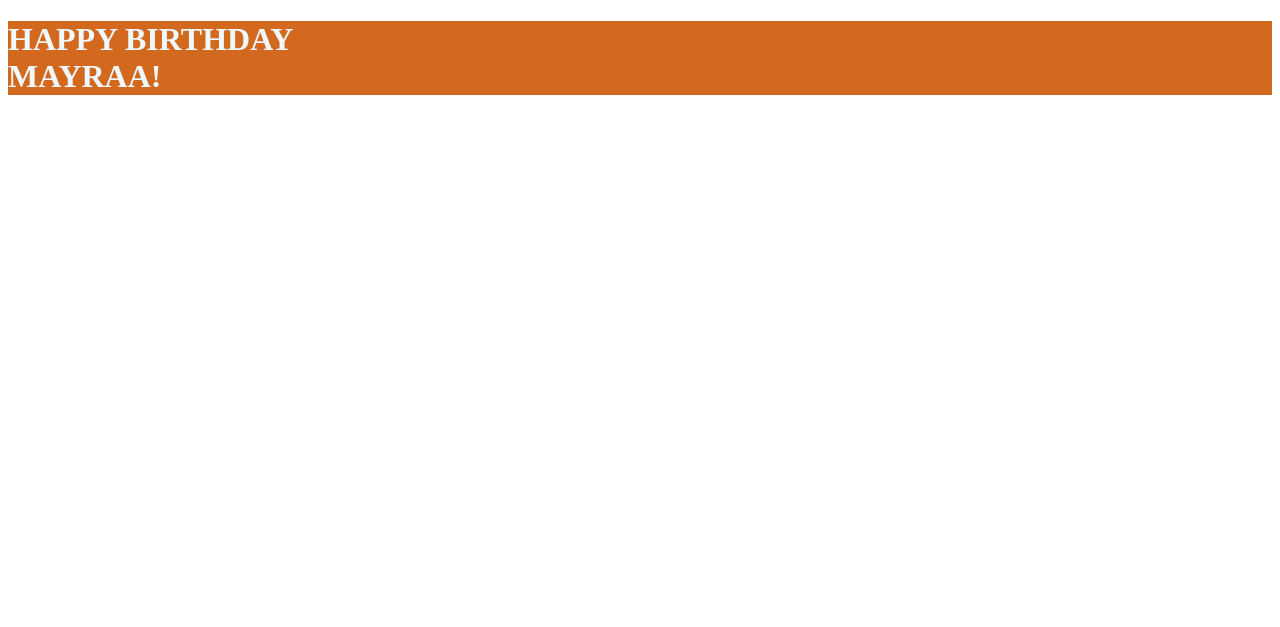
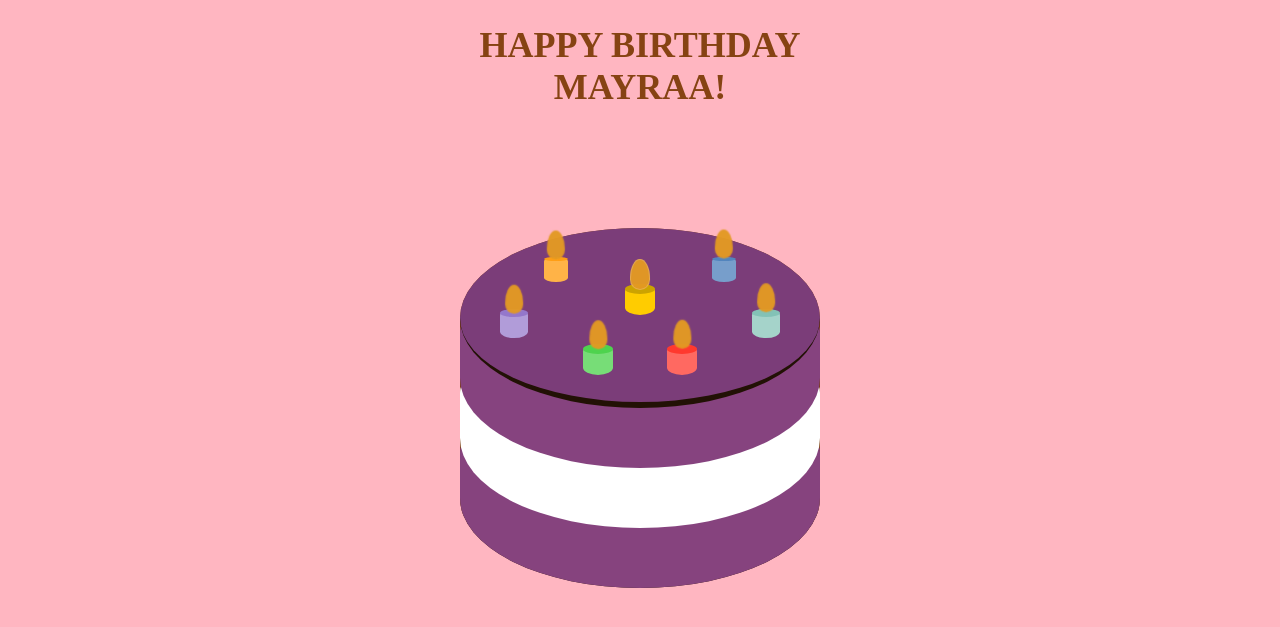
Before and after one commit to Ahmad129096/Heroku-static-pages-deployment, a PHP site: page / in a window 1280 px wide. Shown: the top 627 px of the page. Run offline with PHP 8.4, Linux system fonts and the light colour scheme.

Commit message:
Update style.css

```diff
--- a/style.css
+++ b/style.css
@@ -1,4 +1,151 @@
-h1{
-    color: aliceblue;
-    background-color: chocolate;
-}
+@-webkit-keyframes flames {
+    0% {
+    height: 2.2em;
+    -webkit-transform: rotate(0.5deg);
+    transform: rotate(0.5deg);
+    opacity: 0.8;
+    }
+    100% {
+    height: 2.5em;
+    -webkit-transform: rotate(-0.5deg);
+    transform: rotate(-0.5deg);
+    border-radius: 50% / 30%;
+    border-top-right-radius: 50% 60%;
+    border-top-left-radius: 50% 60%;
+    opacity: 1;
+    }
+    }
+    @keyframes flames {
+    0% {
+    height: 2.2em;
+    -webkit-transform: rotate(0.5deg);
+    transform: rotate(0.5deg);
+    opacity: 0.8;
+    }
+    100% {
+    height: 2.5em;
+    -webkit-transform: rotate(-0.5deg);
+    transform: rotate(-0.5deg);
+    border-radius: 50% / 30%;
+    border-top-right-radius: 50% 60%;
+    border-top-left-radius: 50% 60%;
+    opacity: 1;
+    }
+    }
+    @-webkit-keyframes candles {
+    0% {
+    height: 10em;
+    border-radius: 50% / 5%;
+    }
+    100% {
+    height: 2em;
+    border-radius: 50% / 25%;
+    }
+    }
+    @keyframes candles {
+    0% {
+    height: 10em;
+    border-radius: 50% / 5%;
+    }
+    100% {
+    height: 2em;
+    border-radius: 50% / 25%;
+    }
+    }
+    *,
+    *::before,
+    *::after {
+    box-sizing: border-box;
+    }
+    body {
+    background: lightpink;
+    color: #864313;
+    font-size: 12px;
+    }
+    .title {
+    text-align: center;
+    font-size: 3em;
+    }
+    .cake {
+    height: 30em;
+    width: 30em;
+    margin: 10em auto 0;
+    position: relative;
+    border-radius: 100% / 50%;
+    background: #7b3d11;
+    border-bottom: 0.25em solid #2d1606;
+    }
+    .cake::before {
+    content: '';
+    position: absolute;
+    top: 0;
+    left: 0;
+    right: 0;
+    bottom: 0;
+    height: 15em;
+    border-radius: 50%;
+    background: #7b3d79;
+    border-bottom: 0.5em solid #221105;
+    z-index: 10;
+    }
+    .cake::after {
+    content: '';
+    position: absolute;
+    top: 5em;
+    left: 0;
+    right: 0;
+    bottom: 0;
+    height: 15em;
+    border-radius: 50%;
+    border-top-right-radius: 25%;
+    border-top-left-radius: 25%;
+    background: #86437f;
+    box-shadow: 0 5em 0 #fff, 0 10em 0 #86437e;;
+    }
+    .candles {
+    z-index: 20;
+    position: absolute;
+    padding: 0;
+    margin: 0;
+    height: 10em;
+    width: 2.5em;
+    position: absolute;
+    bottom: 22.5em;
+    left: 0;
+    right: 0;
+    margin: 0 auto;
+    border-radius: 50% / 5%;
+    -webkit-animation: candles 10s 2s 2 alternate;
+    animation: candles 10s 2s 2 alternate;
+    background: #ffcc00;
+    box-shadow: -3.5em 5em 0 0 #77DD77, 3.5em 5em 0 0 #FF6961, -7em -2.5em 0 -3px #FFB347, 7em -2.5em 0 -3px #779ECB, -10.5em 2em 0 -1px #B19CD9, 10.5em 2em 0 -1px #A5D3CA;
+    }
+    .candles::before {
+    content: '';
+    position: absolute;
+    top: 0;
+    left: 0;
+    right: 0;
+    bottom: 0;
+    height: 10px;
+    border-radius: 50%;
+    background: #cca300;
+    box-shadow: -3.5em 5em 0 0 #4ed34e, 3.5em 5em 0 0 #ff392e, -7em -2.5em 0 -3px #ff9e14, 7em -2.5em 0 -3px #5284bd, -10.5em 2em 0 -1px #9477cb, 10.5em 2em 0 -1px #83c2b6;
+    }
+    .candles::after {
+    content: '';
+    position: absolute;
+    top: -2em;
+    right: 0;
+    left: 0;
+    margin: auto;
+    border-radius: 50% / 40%;
+    border-top-right-radius: 50% 60%;
+    border-top-left-radius: 50% 60%;
+    background: #E29822;
+    height: 2.5em;
+    width: 1.5em;
+    -webkit-animation: flames 0.75s infinite alternate;
+    animation: flames 0.75s infinite alternate;
+    box-shadow: 0 0 0 1px #e8ad4f, -3.5em 5em 1px 0 #E29822, 3.5em 5em 1px 0 #E29822, -7em -2.5em 1px 0 #E29822, 7em -2.5em 1px 0 #E29822, -10.5em 2em 1px 0 #E29822, 10.5em 2em 1px 0 #E29822;
+    }
```
